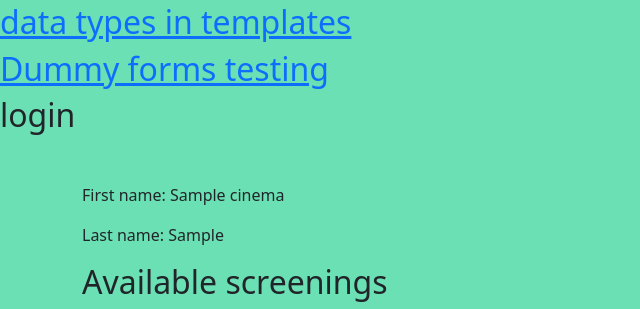
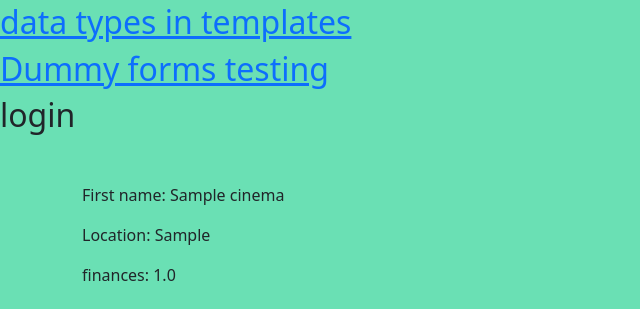
Before and after one commit to Simecekk/hollymovies_pt2, a Django app: page /cinema/detail/1/ in a window 1280 px wide. Shown: the part 958-1267 px from the top of the page, without its empty margins (0-640 px from the left). Run offline with Django 3.2, Linux system fonts and the light colour scheme; tables that the repository leaves empty hold one stand-in row (values such as "Sample post").

Commit message:
added finances to cinemas

```diff
--- a/movie/models.py
+++ b/movie/models.py
@@ -82,6 +82,7 @@ class MovieLikeRegister(BaseModel):
 class Cinema(BaseModel):
     name = models.CharField(max_length=512)
     location = models.CharField(max_length=512)
+    finances = models.FloatField(default=0)
 
     class Meta:
         unique_together = ('name', 'location')
--- a/movie/templates/cinemas/detail.html
+++ b/movie/templates/cinemas/detail.html
@@ -4,7 +4,8 @@
 
 {% block body %}
     <p>First name: {{ object.name }}</p>
-    <p>Last name: {{ object.location }}</p>
+    <p>Location: {{ object.location }}</p>
+    <p>finances: {{ object.finances }}</p>
 
     <table class="table">
         <h2>Available screenings</h2>
@@ -24,10 +25,10 @@
                 <td>{{ screening.screening_start_at }}</td>
                 <td>{{ screening.minutes_duration }}</td>
                 <td>{{ screening.available_tickets }}</td>
-                <td><a href="{% url 'screening-detail' screening.pk %}">detail</a></td>
+                <td><a href="{% url 'screening:detail' screening.pk %}">detail</a></td>
                 {% if request.user.is_authenticated %}
                     <td>
-                        <form action="{% url 'screening-detail' screening.pk %}" method="post">
+                        <form action="{% url 'screening:detail' screening.pk %}" method="post">
                             {% csrf_token %}
                             <input type="submit" class="btn btn-success" value="buy">
                         </form>
--- a/movie/templates/cinemas/screening_detail.html
+++ b/movie/templates/cinemas/screening_detail.html
@@ -8,12 +8,13 @@
     <p>movie: {{ object.movie.name }}</p>
     <p>cinema: {{ object.cinema }}</p>
     <p>number of tickets: {{ object.number_of_tickets }}</p>
+    <p>number of available tickets: {{ object.available_tickets }}</p>
     <p>ticket price: {{ object.ticket_price }}</p>
     <p>Tickets sold: {{ object.sold_tickets }}</p>
 
     {% if request.user.is_authenticated %}
         <td>
-            <form action="{% url 'screening-detail' object.pk %}" method="post">
+            <form action="{% url 'screening:detail' object.pk %}" method="post">
                 {% csrf_token %}
                 <input type="submit" class="btn btn-success" value="buy">
             </form>
--- a/movie/views/cinema.py
+++ b/movie/views/cinema.py
@@ -1,4 +1,6 @@
+from django.shortcuts import redirect
 from django.views.generic import ListView, DetailView
+from django.contrib import messages
 
 from movie.models import Cinema, CinemaMovieScreening
 
@@ -35,9 +37,13 @@ class ScreeningDetailView(DetailView):
     template_name = 'cinemas/screening_detail.html'
 
     def post(self, request, *args, **kwargs):
-        # TODO Check whether solds_tickets isn't bigger than all tickets count
-        # TODO add bucket to Cinema so we can add money to it
         self.object = self.get_object()
+        if self.object.available_tickets <= 0:
+            messages.error(request, 'There are is no more tickets left. Please look for another screening')
+            return redirect('cinema:list')
         self.object.sold_tickets += 1
+        cinema = self.object.cinema
+        cinema.finances += self.object.ticket_price
+        cinema.save(update_fields=['finances'])
         self.object.save(update_fields=['sold_tickets', ])
         return self.get(request, *args, **kwargs)
```
Also changed, not shown: movie/migrations/0013_cinema_finances.py (added).
